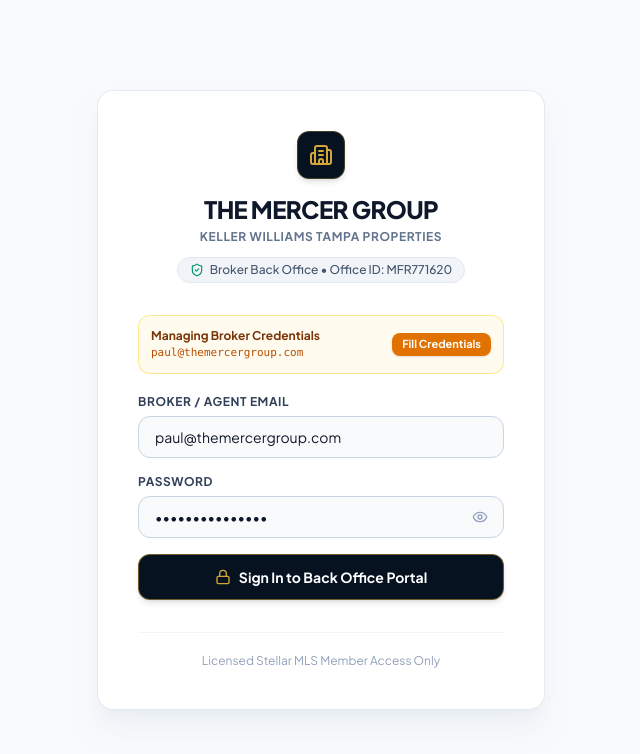
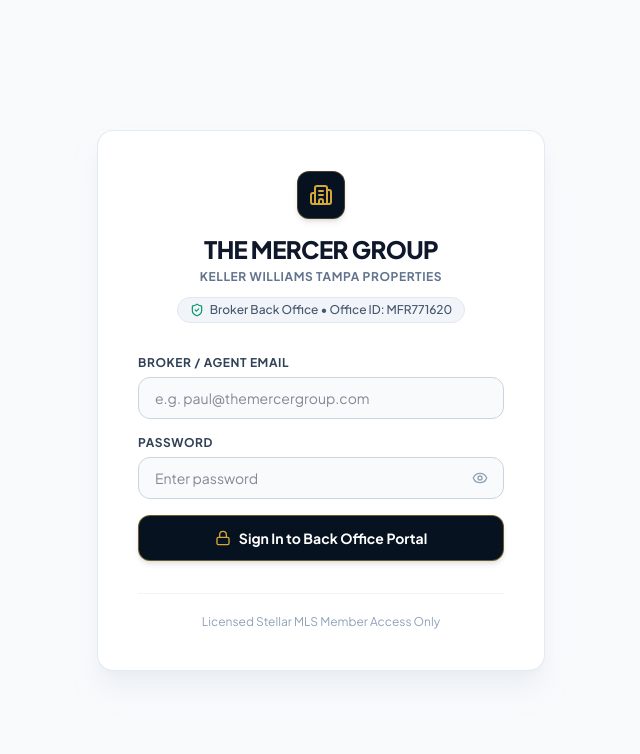
Before and after one commit to dev-enertiaflow/bbo-portal, a Next.js app: page /login in a window 1280 px wide. Shown: the top 754 px of the page, without its empty margins (319-959 px from the left). Built offline with nearby package versions, Linux system fonts and the light colour scheme.

Commit message:
chore: clean login page removing banner and prefilled credentials

```diff
--- a/src/app/login/page.tsx
+++ b/src/app/login/page.tsx
@@ -3,12 +3,11 @@
 import React, { useState, useEffect } from "react";
 import { useRouter } from "next/navigation";
 import { Building2, Lock, Loader2, ShieldCheck, Eye, EyeOff } from "lucide-react";
-import { UserSession } from "@/types";
 
 export default function LoginPage() {
   const router = useRouter();
-  const [email, setEmail] = useState("paul@themercergroup.com");
-  const [password, setPassword] = useState("BrokerPass2026!");
+  const [email, setEmail] = useState("");
+  const [password, setPassword] = useState("");
   const [loading, setLoading] = useState(false);
   const [showPassword, setShowPassword] = useState(false);
   const [errorMsg, setErrorMsg] = useState("");
@@ -52,7 +51,7 @@
       {/* Clean, spacious card */}
       <div className="w-full max-w-md bg-white border border-slate-200/90 rounded-2xl p-8 sm:p-10 shadow-xl shadow-slate-200/50 text-slate-900">
 
-        {/* Brand Header - Minimalist & Crisp */}
+        {/* Brand Header */}
         <div className="text-center mb-8">
           <div className="inline-flex items-center justify-center w-12 h-12 rounded-xl bg-[#071220] text-[#d4a738] border border-[#d4a738]/30 shadow-md mb-3.5">
             <Building2 className="w-6 h-6" />
@@ -75,24 +74,6 @@
           </div>
         )}
 
-        {/* Demo Quick-Fill Pill */}
-        <div className="mb-5 p-3 rounded-xl bg-amber-50/80 border border-amber-200/90 flex items-center justify-between text-xs">
-          <div>
-            <span className="font-bold text-amber-900 block">Managing Broker Credentials</span>
-            <span className="text-amber-700 font-mono text-[11px]">paul@themercergroup.com</span>
-          </div>
-          <button
-            type="button"
-            onClick={() => {
-              setEmail("paul@themercergroup.com");
-              setPassword("BrokerPass2026!");
-            }}
-            className="px-2.5 py-1 bg-amber-600 hover:bg-amber-700 text-white font-bold text-[11px] rounded-lg shadow-sm transition cursor-pointer"
-          >
-            Fill Credentials
-          </button>
-        </div>
-
         {/* Clean Login Form */}
         <form onSubmit={handleSubmit} className="space-y-4">
           <div>
@@ -102,6 +83,7 @@
             <input
               type="email"
               value={email}
+              placeholder="e.g. paul@themercergroup.com"
               onChange={(e) => setEmail(e.target.value)}
               className="w-full bg-slate-50 hover:bg-white border border-slate-300 focus:bg-white rounded-xl px-4 py-2.5 text-sm text-slate-900 focus:outline-none focus:border-[#d4a738] focus:ring-2 focus:ring-[#d4a738]/20 transition"
               required
@@ -116,6 +98,7 @@
               <input
                 type={showPassword ? "text" : "password"}
                 value={password}
+                placeholder="Enter password"
                 onChange={(e) => setPassword(e.target.value)}
                 className="w-full bg-slate-50 hover:bg-white border border-slate-300 focus:bg-white rounded-xl pl-4 pr-11 py-2.5 text-sm text-slate-900 focus:outline-none focus:border-[#d4a738] focus:ring-2 focus:ring-[#d4a738]/20 transition"
                 required
```
